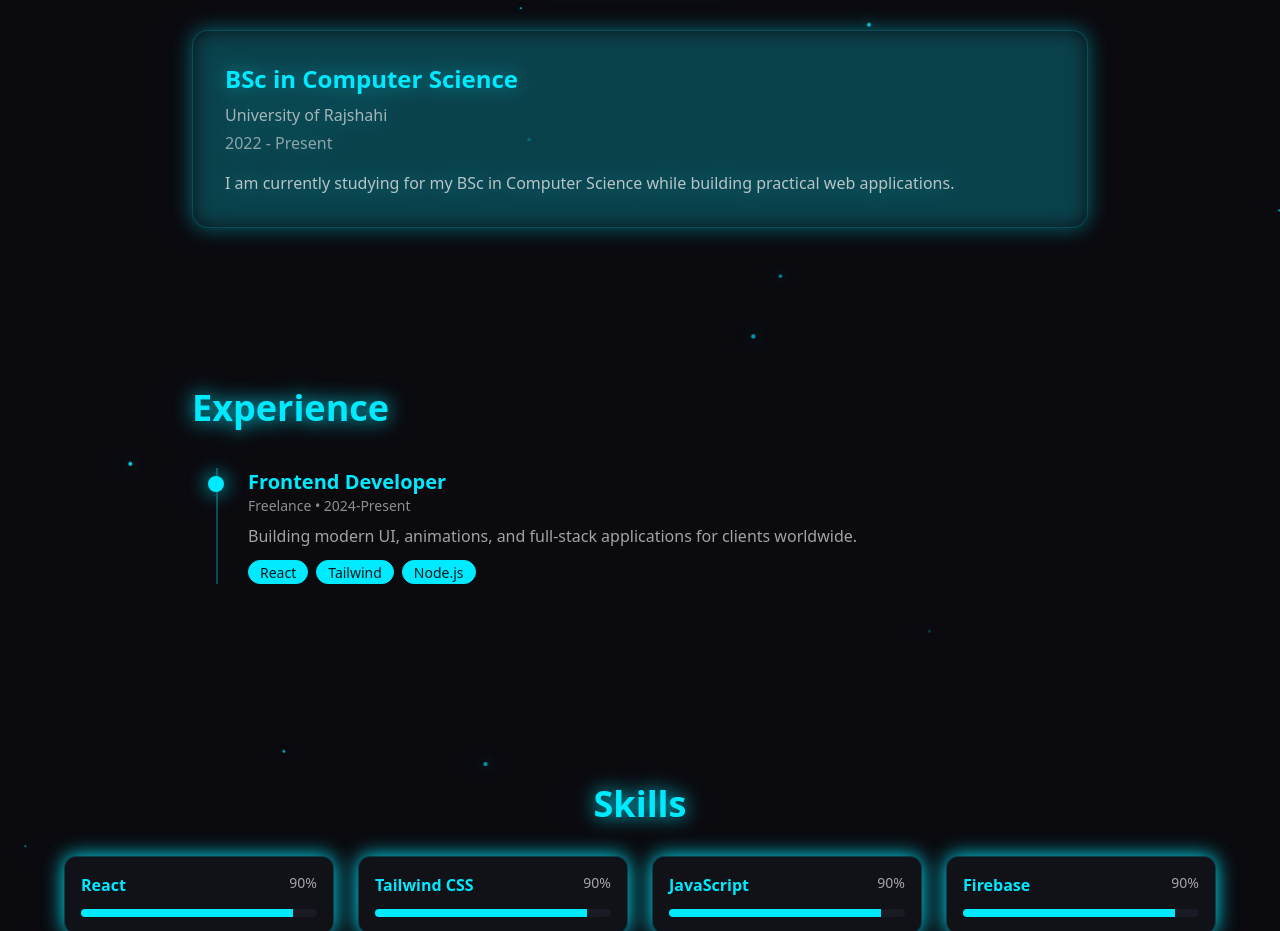
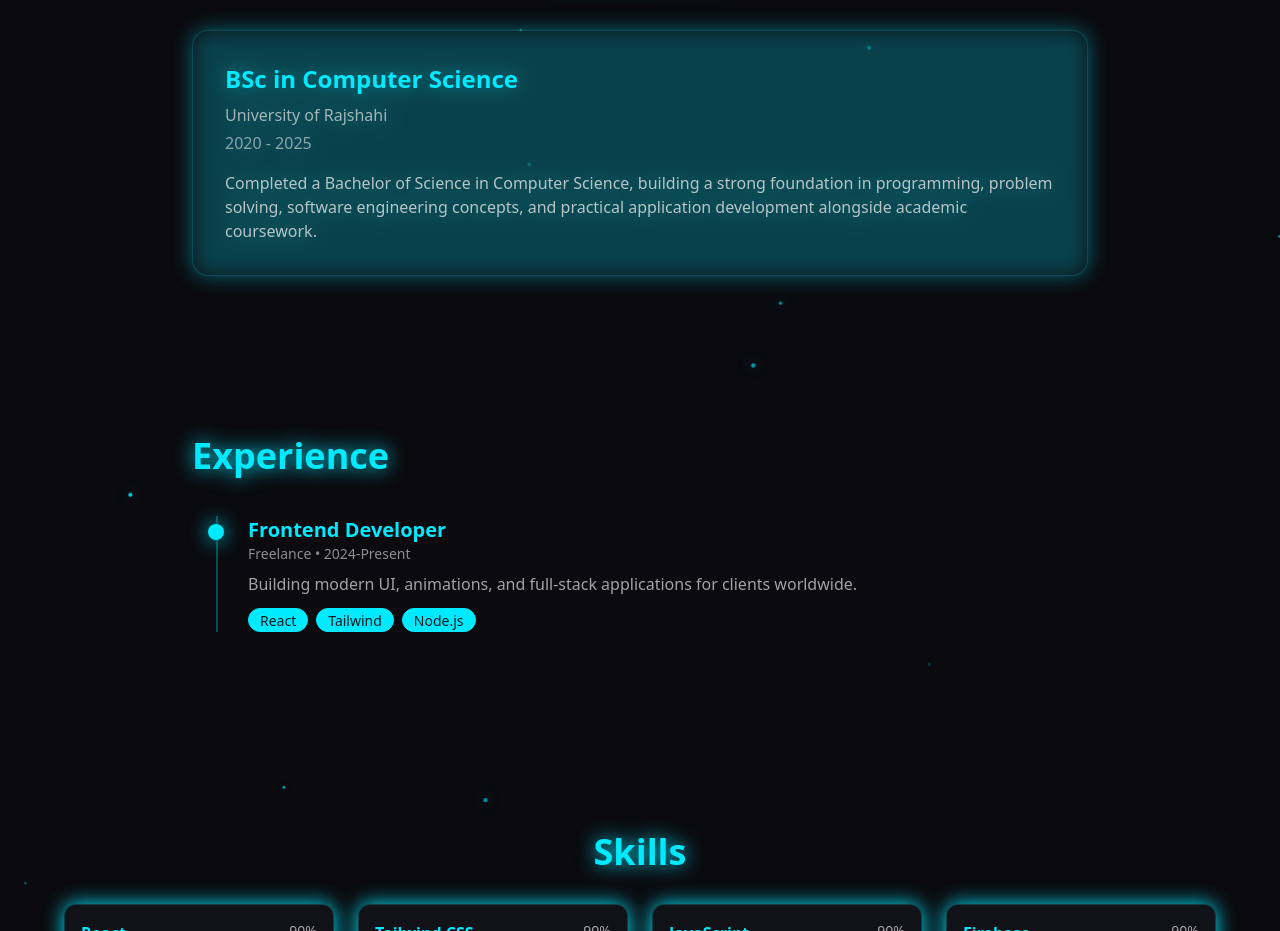
Before and after one commit to ebrahim2355/my-portfolio, a React (Vite) app: page /about in a window 1280 px wide. Shown: the part 1300-2231 px from the top of the page. Built offline with nearby package versions, Linux system fonts and the light colour scheme.

Commit message:
Edited a section on about page

```diff
--- a/src/pages/About/EducationSection.jsx
+++ b/src/pages/About/EducationSection.jsx
@@ -14,9 +14,9 @@ export default function EducationSection() {
                     BSc in Computer Science
                 </h3>
                 <p className="mt-2 text-base-content/70">University of Rajshahi</p>
-                <p className="mt-1 text-base-content/60">2022 - Present</p>
+                <p className="mt-1 text-base-content/60">2020 - 2025</p>
                 <p className="mt-4 text-base-content/80">
-                    I am currently studying for my BSc in Computer Science while building practical web applications.
+                    Completed a Bachelor of Science in Computer Science, building a strong foundation in programming, problem solving, software engineering concepts, and practical application development alongside academic coursework.
                 </p>
             </motion.div>
         </section>
```
